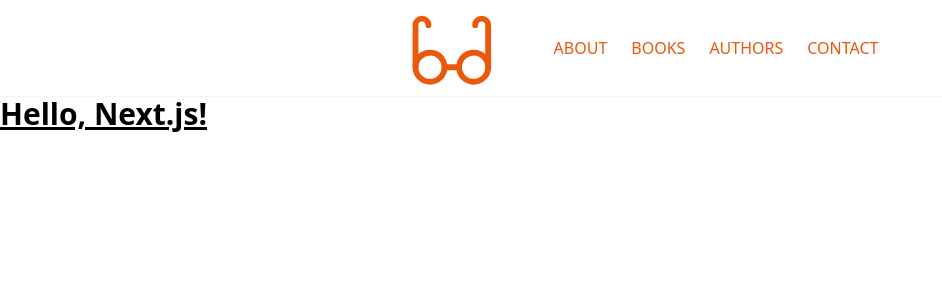
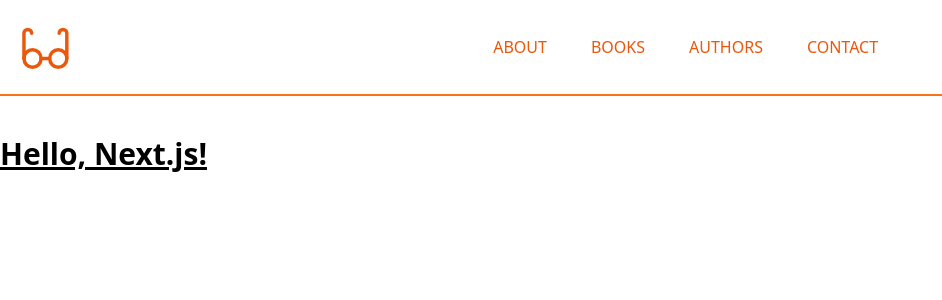
Before and after one commit to fireseasonnow/rainier, a Next.js app: page / in a window 1280 px wide. Shown: the top 300 px of the page, without its empty margins (0-942 px from the left). Built offline with nearby package versions, Linux system fonts and the light colour scheme.

Commit message:
Fix after eslint, minor changes

```diff
--- a/app/page.tsx
+++ b/app/page.tsx
@@ -1,5 +1,3 @@
-import Navigation from "../components/Navigation";
-
 export default function Page() {
-  return <h1 className="text-3xl font-bold underline">Hello, Next.js!</h1>;
+    return <h1 className="text-3xl font-bold underline mt-10">Hello, Next.js!</h1>;
 }
--- a/components/Navigation/NavigationItem.tsx
+++ b/components/Navigation/NavigationItem.tsx
@@ -3,8 +3,8 @@ interface Props {
   onClick: () => void;
 }
 
-export default (props: Props) => {
-  const { name, onClick } = props;
+const NavigationItem = (props: Props) => {
+    const { name } = props;
 
     return (
         <li>
@@ -17,3 +17,5 @@ export default (props: Props) => {
         </li>
     );
 };
+
+export default NavigationItem;
--- a/components/Navigation/index.tsx
+++ b/components/Navigation/index.tsx
@@ -5,19 +5,17 @@ import Image from "next/image";
 
 const navigationItems = ["ABOUT", "BOOKS", "AUTHORS", "CONTACT"];
 
-export default () => {
+const Navigation = () => {
     return (
         <header className="top-0 sticky z-10 bg-white">
-      <nav className="h-24 flex text-orange-600 text-md shadow-sm justify-center">
-        <div className="flex gap-6 items-center px-6 max-sm:px-3">
-          <div className="flex gap-3 items-center">
-            <MobileNavButton />
-            <a className="w-32 max-lg:w-20" href="#">
+            <nav className="h-24 flex text-orange-600 text-md border-b-2 border-orange-500 items-center">
+                <a className="w-16 mx-4 max-lg:w-20" href="#">
                     <Image src={logo} width={100} height={100} alt="Logo" />
                 </a>
-          </div>
+                <div className="flex gap-11 px-6 max-sm:px-3 justify-center w-full">
+                    <MobileNavButton />
                     <div className="hidden lg:block">
-            <ul className="flex items-center gap-6">
+                        <ul className="flex items-center gap-11">
                             {navigationItems.map((item: string) => (
                                 <NavigationItem
                                     key={item}
@@ -32,3 +30,5 @@ export default () => {
         </header>
     );
 };
+
+export default Navigation;
```
Also changed, not shown: components/Navigation/MobileNavButton.tsx (+6 -1 lines), app/layout.tsx (indentation only). Lines whose indentation alone changed are shown as unchanged.
